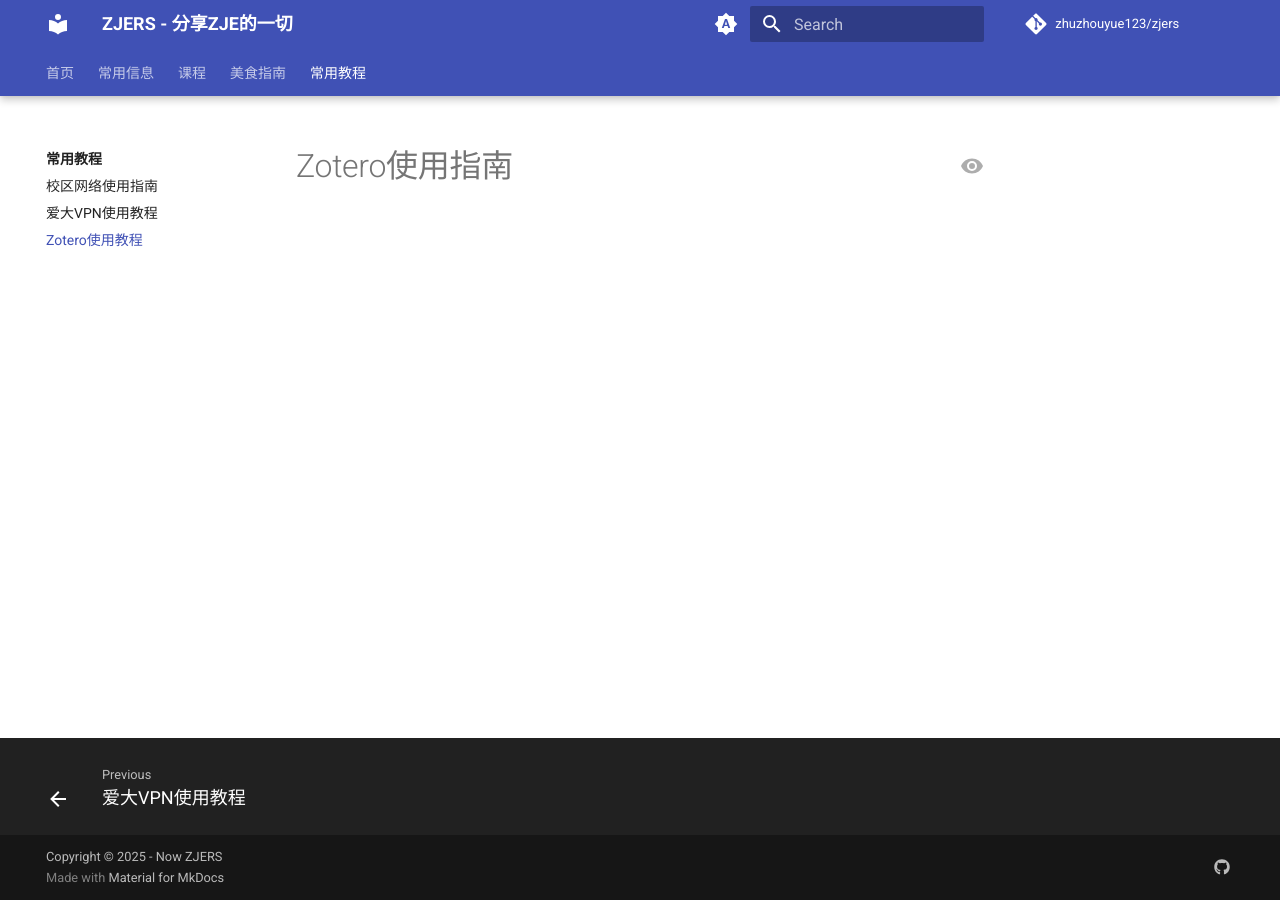
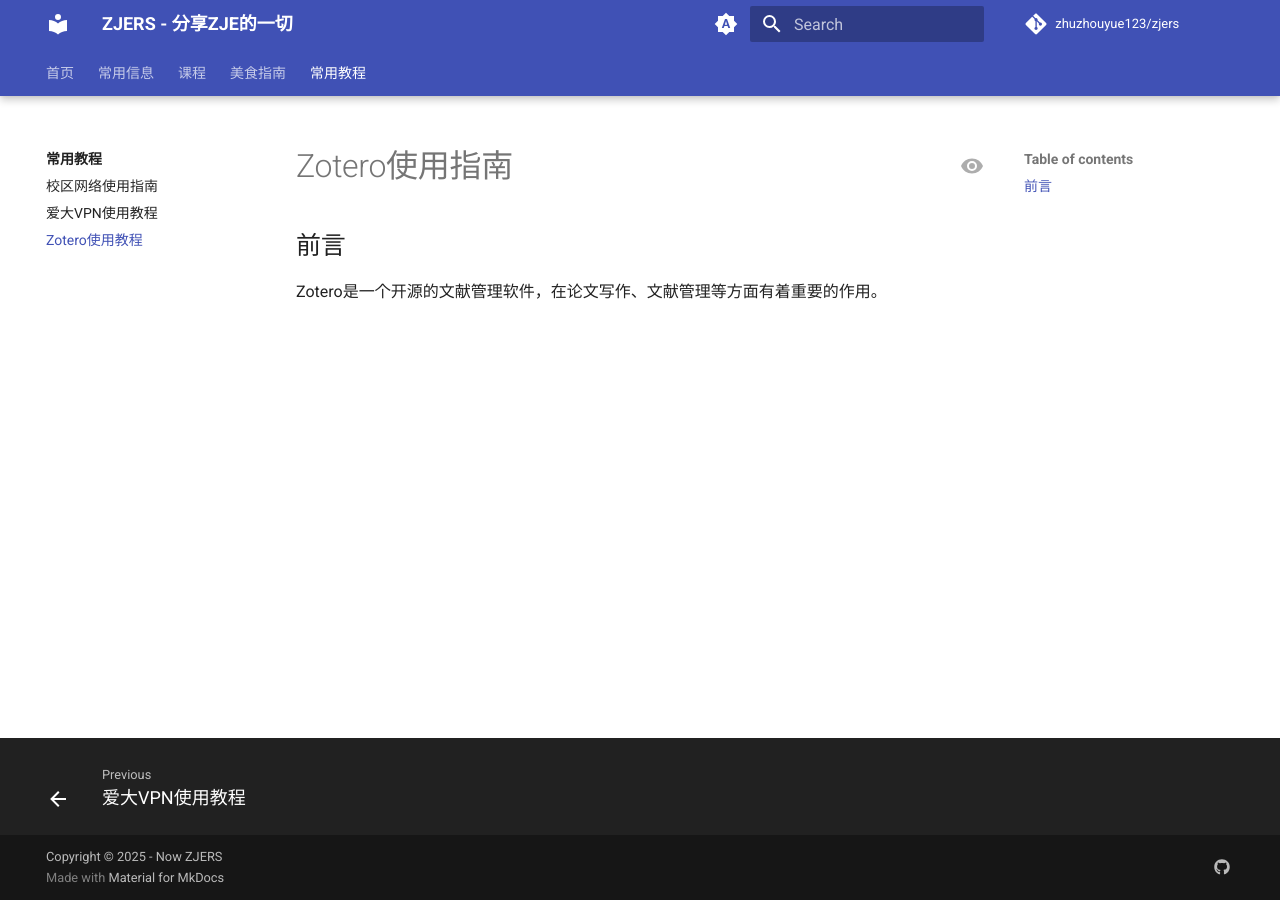
Before and after one commit to zhuzhouyue123/zjers, an MkDocs documentation site: the page built from docs/tutorial/zotero.md, in a window 1280 px wide. Built offline with MkDocs 1.6.1 and Material for MkDocs 9.7.7, drawn with Linux system fonts in a browser that asks for light colours; comment, search, counter and statistics services are not loaded.

Commit message:
更新zotero使用指南

```diff
--- a/docs/tutorial/zotero.md
+++ b/docs/tutorial/zotero.md
@@ -1 +1,4 @@
 # Zotero使用指南
+
+## 前言
+Zotero是一个开源的文献管理软件，在论文写作、文献管理等方面有着重要的作用。
```
